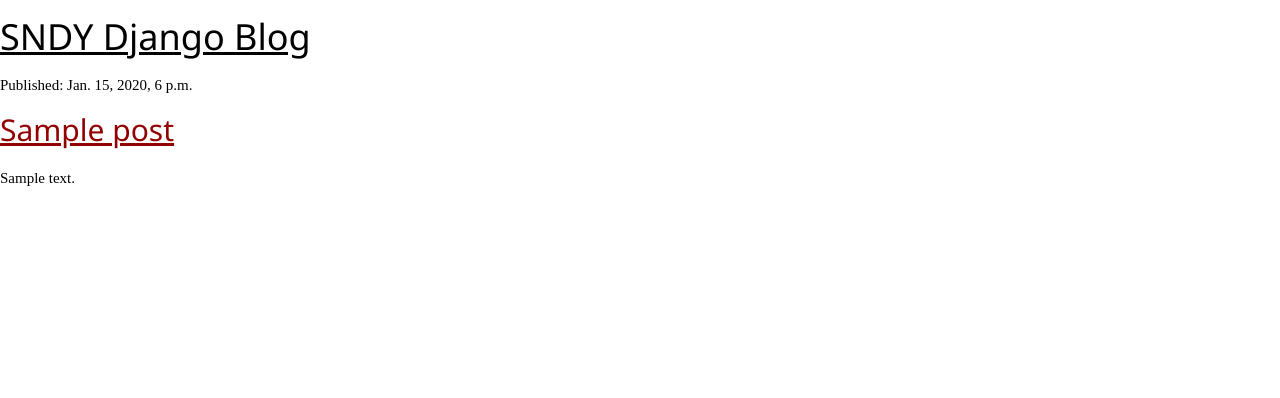
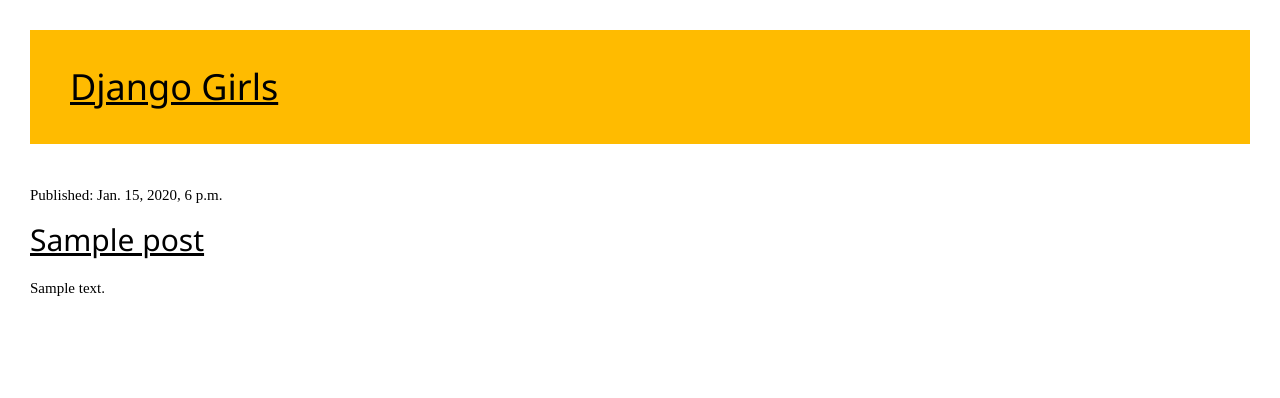
Before and after one commit to SandyLMCD/my-first-blog, a Django app: page / in a window 1280 px wide. Shown: the top 398 px of the page. Run offline with Django 5.2, Linux system fonts and the light colour scheme; tables that the repository leaves empty hold one stand-in row (values such as "Sample post").

Commit message:
Added styling

```diff
--- a/blog/templates/blog/post_list.html
+++ b/blog/templates/blog/post_list.html
@@ -9,6 +9,7 @@
             body {
             font-family: 'Times New Roman', Times, serif;
             margin: 0;
+            padding: 30px;
         }
         .header {
             color: #9f0000;
@@ -30,25 +31,52 @@
             background-color: #ffbb00;
             font-weight: normal;
         }
+        .page-header {
+        background-color: #ffbb00;
+        margin-top: 0;
+        margin-bottom: 40px;
+        padding: 20px 20px 20px 40px;
+        }
+        .post {
+    margin-bottom: 70px;
+}
+
+.post h2 a,
+.post h2 a:visited {
+    color: #000000;
+}
+
+.post > .date,
+.post > .actions {
+    float: right;
+}
         </style>
     </head>
     <body>
 
-        <header>
+        <header class = "page-header">
+            <div class="container">
             <h1>
-                <a href="/">SNDY Django Blog</a>
+                <a href="/">Django Girls</a>
             </h1>
+        </div>
         </header>
 
+        <main class ="container">
+            <div class="row">
+                <div class="col">
         {% for post in posts %}
 
-        <article>
+        <article class ="post">
             <time>Published: {{ post.published_date }}</time>
             <h2><a href=""> {{ post.title }} </a></h2>
             <p> {{ post.text|linebreaksbr }} </p>
         </article>
 
         {% endfor %}
+    </div>
+    </div>
+    </main>
 
     </body>
 </html>
```
